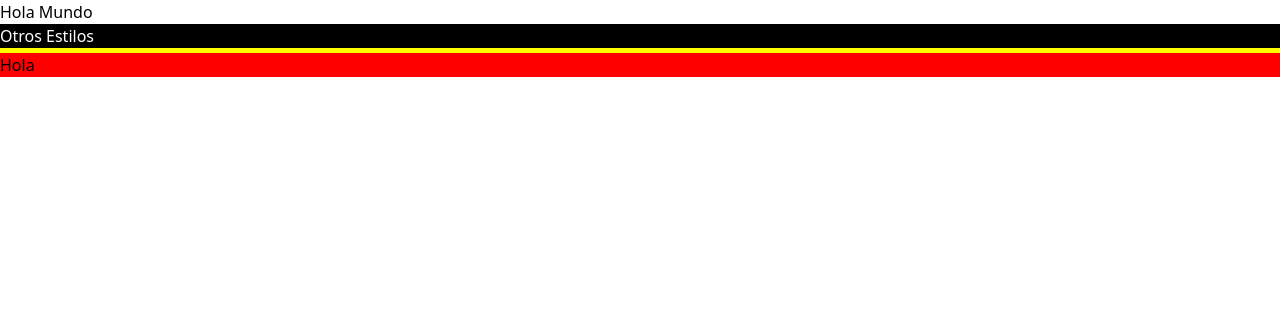
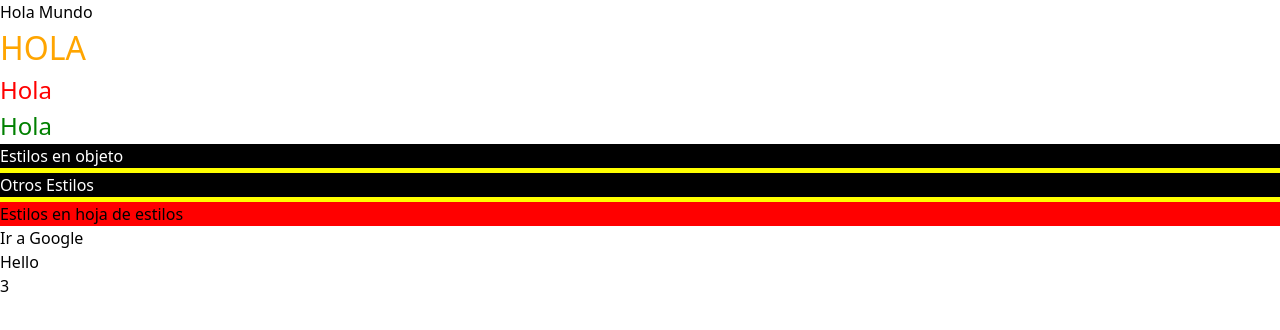
Before and after one commit to 2022B-web-avanzada-soft/Padilla-Molina-Renato-Fabricio-Web, a Next.js app in the folder react-nextjs/: page /a_hola_mundo in a window 1280 px wide. Shown: the top 330 px of the page. Built offline with nearby package versions, Linux system fonts and the light colour scheme.

Commit message:
React Estilos

```diff
--- a/react-nextjs/components/a_estilos/EstilosEjemplo.tsx
+++ b/react-nextjs/components/a_estilos/EstilosEjemplo.tsx
@@ -1,4 +1,21 @@
-import styles from './estilos.module.css'
+import styles from './estilos.module.css';
+import styled from "@emotion/styled";
+//Styled components
+const Titulo = styled.h1`
+  font-size: 2rem;;
+  text-transform: uppercase;
+  color: orange;
+`
+const TituloRojo = styled.h1`
+  font-size: 1.5rem;;
+  text-transform: capitalize;
+  color: red;
+`
+const SubTitulo = styled.h2`
+  font-size: 1.5rem;;
+  text-transform: capitalize;
+  color: green;
+`
 export default function () {
     const misEstilos = {
         color: "white",
@@ -7,8 +24,22 @@ export default function () {
     };
         return (
         <>
+            <Titulo>Hola</Titulo>
+            <TituloRojo>Hola</TituloRojo>
+            <SubTitulo>Hola</SubTitulo>
+            <h1 style={
+                {
+                    color: misEstilos.color,
+                    backgroundColor: misEstilos.backgroundColor,
+                    borderBottom: misEstilos.borderBottom
+                }
+            }>
+                Estilos en objeto
+            </h1>
             <div style={misEstilos}> Otros Estilos </div>
-            <><div className={styles.rojo}>Hola</div></>
+            <div className={styles.rojo}>
+                Estilos en hoja de estilos
+            </div>
         </>
     )
 }
--- /dev/null
+++ b/react-nextjs/components/b_componenetes/Componente.tsx
@@ -0,0 +1,19 @@
+type PropiedadesComponnente = {
+    url: string;
+    iteraciones: number;
+    mostrar: boolean;
+};
+//interface PropiedadesComponnente  {}
+
+export default function (props: PropiedadesComponnente){
+    const {url, iteraciones, mostrar} = props;
+    return (
+        <>
+            <a target="_blank" href={url}>Ir a Google</a>
+            {mostrar ? <p>Hello</p> : <></>}
+            <div>
+                {iteraciones}
+            </div>
+        </>
+    )
+}
--- a/react-nextjs/package.json
+++ b/react-nextjs/package.json
@@ -10,6 +10,8 @@
     "type-check": "tsc"
   },
   "dependencies": {
+    "@emotion/react": "^11.10.5",
+    "@emotion/styled": "^11.10.5",
     "next": "latest",
     "react": "^18.2.0",
     "react-dom": "^18.2.0"
--- a/react-nextjs/pages/a_hola_mundo.tsx
+++ b/react-nextjs/pages/a_hola_mundo.tsx
@@ -12,12 +12,16 @@ const b_componente = () =>{
 }
 export default b_componente*/
 import EstilosEjemplo from "../components/a_estilos/EstilosEjemplo";
-
+import Componente from "../components/b_componenetes/Componente";
 export default function a_hola_mundo() {
     return (
         <>
             <h1>Hola Mundo</h1>
             <EstilosEjemplo></EstilosEjemplo>
+            <Componente iteraciones={3}
+                        mostrar={true}
+                        url={'http://google.com'}
+            ></Componente>
         </>
     )
 }
```
Also changed, not shown: 1 other file (tests, documents, lock files or other folders).
